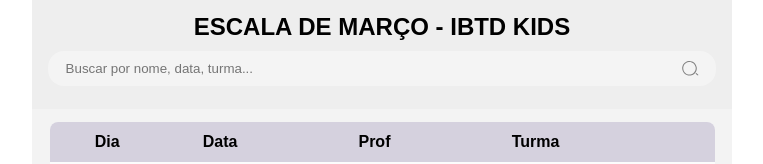
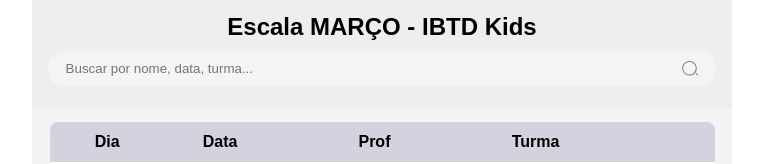
Before and after one commit to fabiacardoso/Escala-IBTD, a plain HTML site: page index.html in a window 1280 px wide. Shown: the top 164 px of the page, without its empty margins (258-1021 px from the left). Drawn offline with Linux system fonts and the light colour scheme.

Commit message:
Update index.html

```diff
--- a/index.html
+++ b/index.html
@@ -12,7 +12,7 @@
     <main class="table">
         <section class="table__header">
             <div class="title-header">
-                <h2>ESCALA DE MARÇO - IBTD KIDS</h2>
+                <h2>Escala MARÇO - IBTD Kids</h2>
             </div>
             <div class="input-group">
                 <input type="search" placeholder="Buscar por nome, data, turma...">
```
